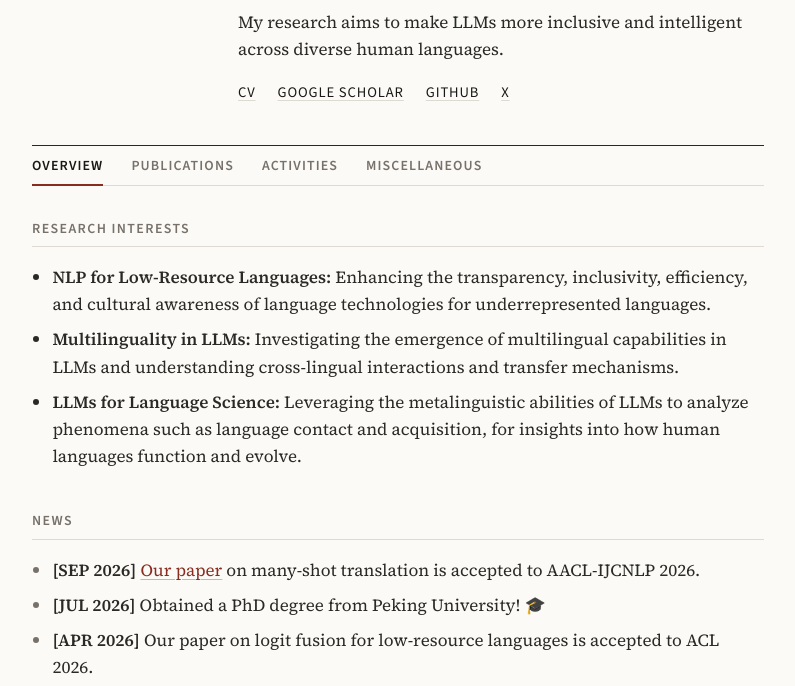
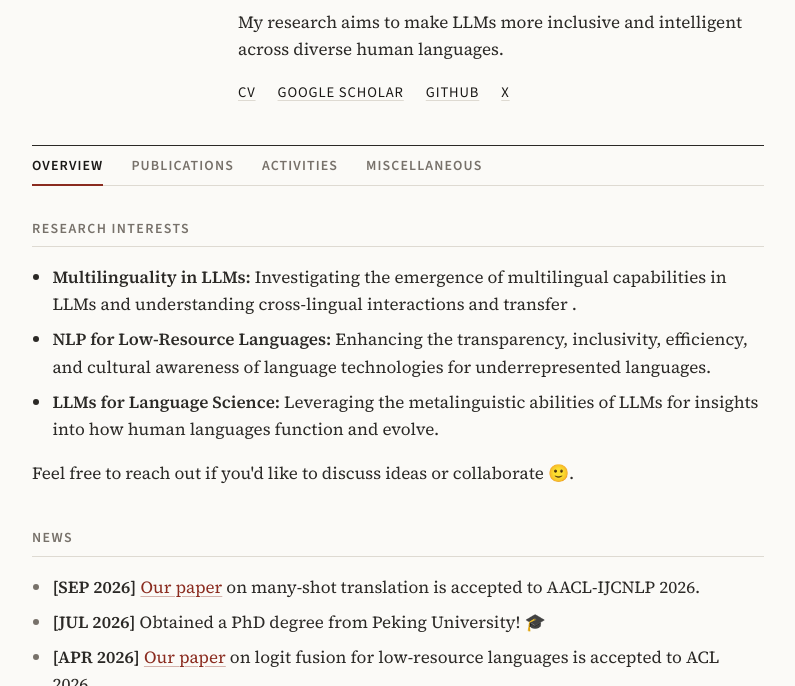
Before and after one commit to luciusssss/luciusssss.github.io, a plain HTML site: page index.html in a window 1280 px wide. Shown: the part 248-934 px from the top of the page, without its empty margins (242-1037 px from the left). Drawn offline with nearby package versions, Linux system fonts and the light colour scheme.

Commit message:
Update index.html

```diff
--- a/index.html
+++ b/index.html
@@ -90,18 +90,20 @@
         <div id="research" class="tab-content active">
             <section-title>Research Interests</section-title>
             <ul>
+
+                <li><b>Multilinguality in LLMs:</b> Investigating the emergence of multilingual capabilities in LLMs and understanding cross-lingual interactions and transfer .</li>
                 <li><b>NLP for Low-Resource Languages:</b> Enhancing the transparency, inclusivity, efficiency, and cultural awareness of language technologies for underrepresented languages.</li>
-                <li><b>Multilinguality in LLMs:</b> Investigating the emergence of multilingual capabilities in LLMs and understanding cross-lingual interactions and transfer mechanisms.</li>
-                <li><b>LLMs for Language Science:</b> Leveraging the metalinguistic abilities of LLMs to analyze phenomena such as language contact and acquisition, for insights into how human languages function and evolve.</li>
+                <li><b>LLMs for Language Science:</b> Leveraging the metalinguistic abilities of LLMs for insights into how human languages function and evolve.</li>
                 <!-- <li><b>Trustworthy and Socially Beneficial LLMs:</b> Developing robust reasoning capabilities in LLMs to build reliable systems that are aligned with the needs of diverse communities.</li> -->
             </ul>
 
+            <p style="margin-top: 0.25rem; margin-bottom: 1.25rem;">Feel free to reach out if you'd like to discuss ideas or collaborate 🙂.</p>
 
             <section-title>News</section-title>
             <ul class="news-list">
                 <li><b>[SEP 2026]</b> <a href="https://arxiv.org/pdf/2604.02596">Our paper</a> on many-shot translation is accepted to AACL-IJCNLP 2026. </li>
                 <li><b>[JUL 2026]</b> Obtained a PhD degree from Peking University! 🎓</li>
-                <li><b>[APR 2026]</b> Our paper on logit fusion for low-resource languages is accepted to ACL 2026.</li>
+                <li><b>[APR 2026]</b> <a href="https://aclanthology.org/2026.acl-long.207/">Our paper</a> on logit fusion for low-resource languages is accepted to ACL 2026.</li>
                 <li><b>[JAN 2026]</b> The Mongolian script subset of our <a href="https://aclanthology.org/2025.findings-acl.578.pdf">MiLiC-Eval</a> has been officially integrated into <a href="https://huggingface.co/datasets/openlanguagedata/flores_plus">FLORES+</a>.</li>
                 <!-- <li><b>[NOV 2025]</b> Involved in organizing the <a href="https://winlp-workshop.github.io/">WiNLP 2025 workshop</a> at EMNLP 2025.</li>-->
                 <!-- <li><b>[MAY 2025]</b> Our papers on low-resource languages are accepted to ACL 2025.</li> -->
```
